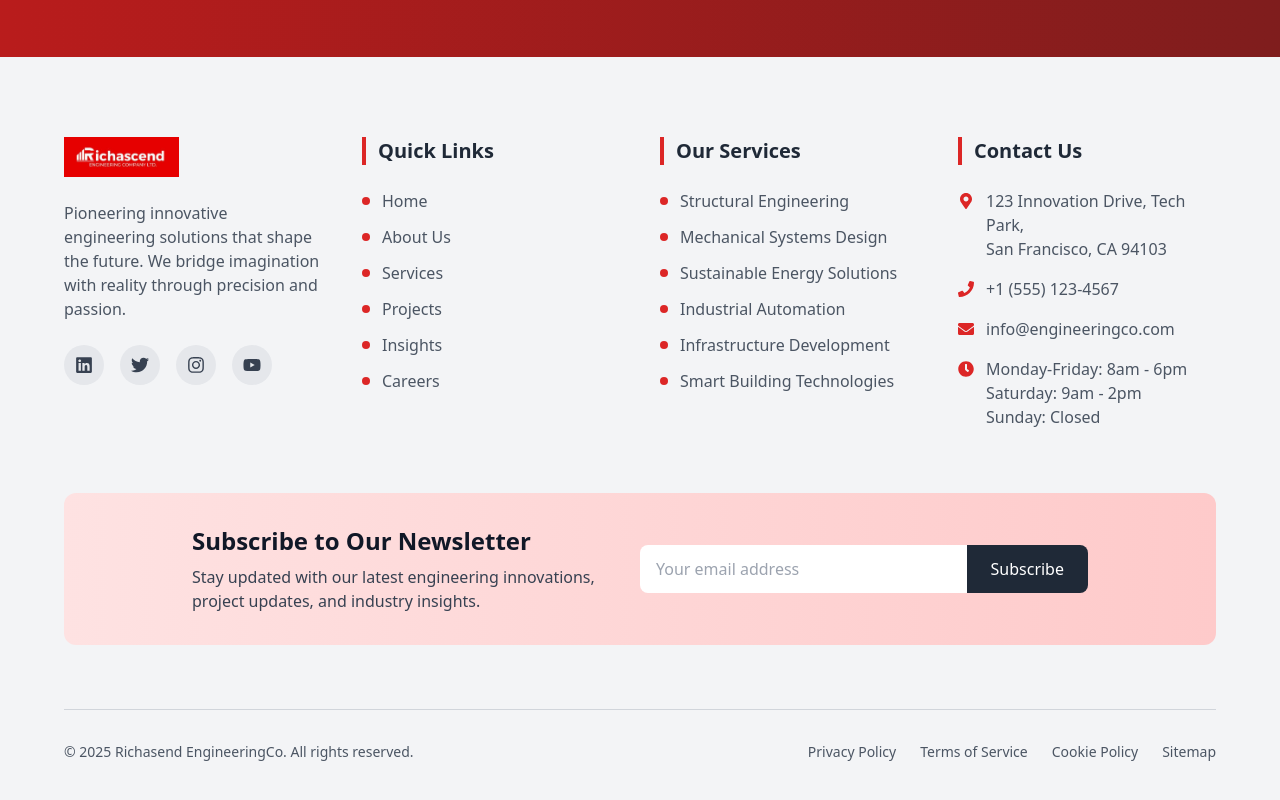
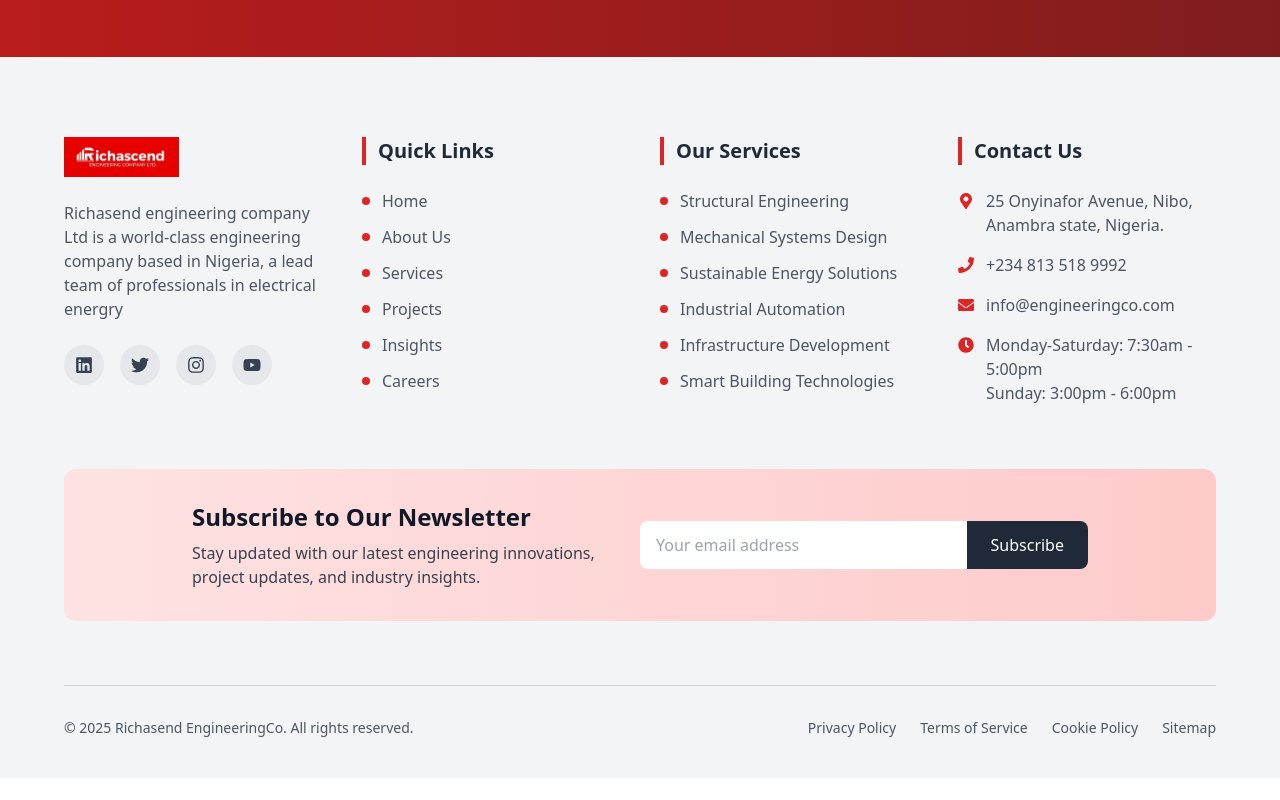
Before and after one commit to Torettosaviour17/richascend-v2, a React (Vite) app: page / in a window 1280 px wide. Shown: the part 3915-4715 px from the top of the page. After the commit the page ends 4693 px from the top, so only its background shows below. Built offline with nearby package versions, Linux system fonts and the light colour scheme.

Commit message:
adding code to contact us page

```diff
--- a/src/layout/Footer.tsx
+++ b/src/layout/Footer.tsx
@@ -11,7 +11,6 @@
 } from "react-icons/fa";
 
 import { Link } from "react-router-dom";
-
 
 const Footer = () => {
   const currentYear = new Date().getFullYear();
@@ -32,8 +31,9 @@
               </Link>
             </div>
             <p className="text-gray-600 dark:text-gray-400 max-w-xs">
-              Pioneering innovative engineering solutions that shape the future.
-              We bridge imagination with reality through precision and passion.
+              Richasend engineering company Ltd is a world-class engineering
+              company based in Nigeria, a lead team of professionals in
+              electrical energry
             </p>
             <div className="flex space-x-4">
               <a
@@ -126,15 +126,15 @@
               <li className="flex items-start">
                 <FaMapMarkerAlt className="text-red-600 mt-1 mr-3 flex-shrink-0" />
                 <span className="text-gray-600 dark:text-gray-400">
-                  123 Innovation Drive, Tech Park,
+                  25 Onyinafor Avenue, Nibo,
                   <br />
-                  San Francisco, CA 94103
+                  Anambra state, Nigeria.
                 </span>
               </li>
               <li className="flex items-center">
                 <FaPhone className="text-red-600 mr-3" />
                 <span className="text-gray-600 dark:text-gray-400">
-                  +1 (555) 123-4567
+                  +234 813 518 9992
                 </span>
               </li>
               <li className="flex items-center">
@@ -146,11 +146,9 @@
               <li className="flex items-start">
                 <FaClock className="text-red-600 mt-1 mr-3 flex-shrink-0" />
                 <span className="text-gray-600 dark:text-gray-400">
-                  Monday-Friday: 8am - 6pm
+                  Monday-Saturday: 7:30am - 5:00pm
                   <br />
-                  Saturday: 9am - 2pm
-                  <br />
-                  Sunday: Closed
+                  Sunday: 3:00pm - 6:00pm
                 </span>
               </li>
             </ul>
--- a/src/pages/Contact.tsx
+++ b/src/pages/Contact.tsx
@@ -10,7 +10,6 @@
 } from "react-icons/fa";
 import Footer from "../layout/Footer";
 import { Link } from "react-router-dom";
-
 
 const ContactPage = () => {
   return (
@@ -63,11 +62,9 @@
                     Headquarters
                   </h3>
                   <p className="text-gray-600 dark:text-gray-400 mt-1">
-                    123 Innovation Drive
+                    25 Onyinafor Avenue, Nibo,
                     <br />
-                    Tech Park, San Francisco
-                    <br />
-                    CA 94103, USA
+                    Anambra state, Nigeria.
                   </p>
                 </div>
               </div>
@@ -81,7 +78,7 @@
                     Phone
                   </h3>
                   <p className="text-gray-600 dark:text-gray-400 mt-1">
-                    +1 (555) 123-4567
+                    +234 813 518 9992
                   </p>
                 </div>
               </div>
@@ -109,11 +106,9 @@
                     Business Hours
                   </h3>
                   <p className="text-gray-600 dark:text-gray-400 mt-1">
-                    Monday-Friday: 8am - 6pm
+                    Monday-Saturday: 7:30am - 5:00pm
                     <br />
-                    Saturday: 9am - 2pm
-                    <br />
-                    Sunday: Closed
+                    Sunday: 3:00pm - 6:00pm
                   </p>
                 </div>
               </div>
--- a/src/pages/Insights.tsx
+++ b/src/pages/Insights.tsx
@@ -9,7 +9,7 @@
   return (
     <div className="min-h-screen bg-gray-50 dark:bg-gray-900 text-white">
       {/* Main Content */}
-      <main className="container px-4 py-12">
+      <main className=" px-4 py-12">
         <HeroSection />
         <div className="h-16"></div>
         <IndustryTrendsSection />
```
